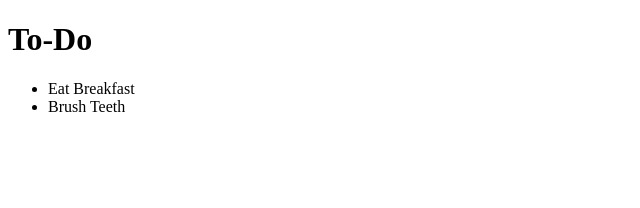
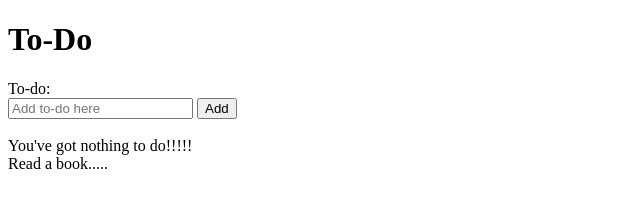
Before and after one commit to srMarquinho/further_javascript_practice, a website: page index.html in a window 1280 px wide. Shown: the whole page, without its empty margins (0-640 px from the left). Drawn offline with nearby package versions, Linux system fonts and the light colour scheme.

Commit message:
user can add to-dos

```diff
--- a/index.html
+++ b/index.html
@@ -10,11 +10,11 @@
     <script src="src/toDo.js"></script>
     <script src="index.js"></script>
 
-    <div id = "list">list</div>
+    To-do:<br>
+    <input id="text" type="text" name="addTodo" placeholder="Add to-do here">
+    <input id="button" type="submit" value="Add">
 
-    <script>
-      document.getElementById("list").innerHTML = output;
-    </script>
+    <div id="list"><br>You've got nothing to do!!!!! <br>Read a book.....</div>
 
 </body>
 </html>
--- a/index.js
+++ b/index.js
@@ -1,9 +1,16 @@
-todo = new toDo();
-todo.add('Eat Breakfast');
-todo.add('Brush Teeth');
+function pageReady() {
 
-var view = {
-  list: todo.list()
-};
+  todo = new toDo();
 
-var output = Mustache.render("<ul>{{#list}}<li>{{.}}</li>{{/list}}</ul>", view);
+  document.getElementById('button').onclick = function () {
+    todo.add(document.getElementById('text').value);
+    console.log(todo.list());
+
+    var view = { list: todo.list() };
+    var output = Mustache.render("<ul>{{#list}}<li>{{.}}</li>{{/list}}</ul>", view);
+    document.getElementById('list').innerHTML = output;
+  };
+
+}
+
+window.onload = pageReady;
```
Also changed, not shown: test/featureTest.js (+5 -0 lines).
